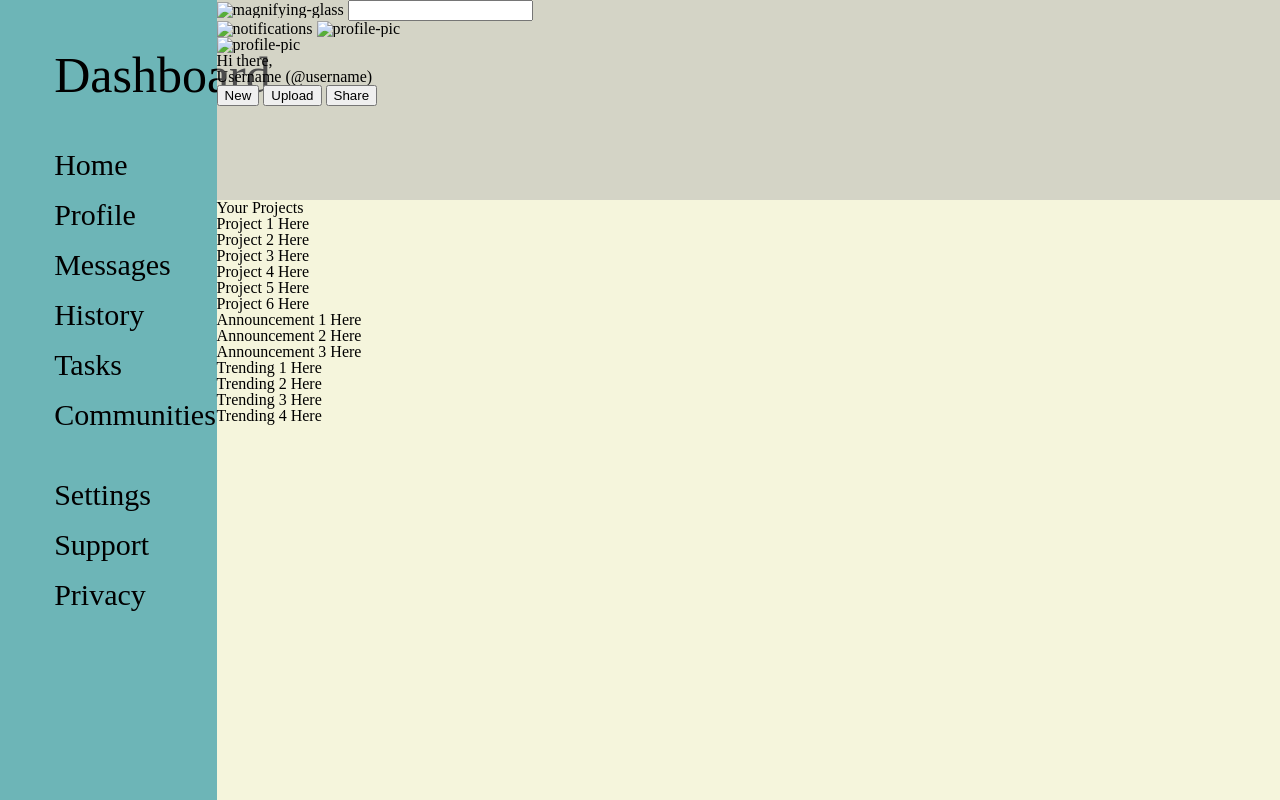
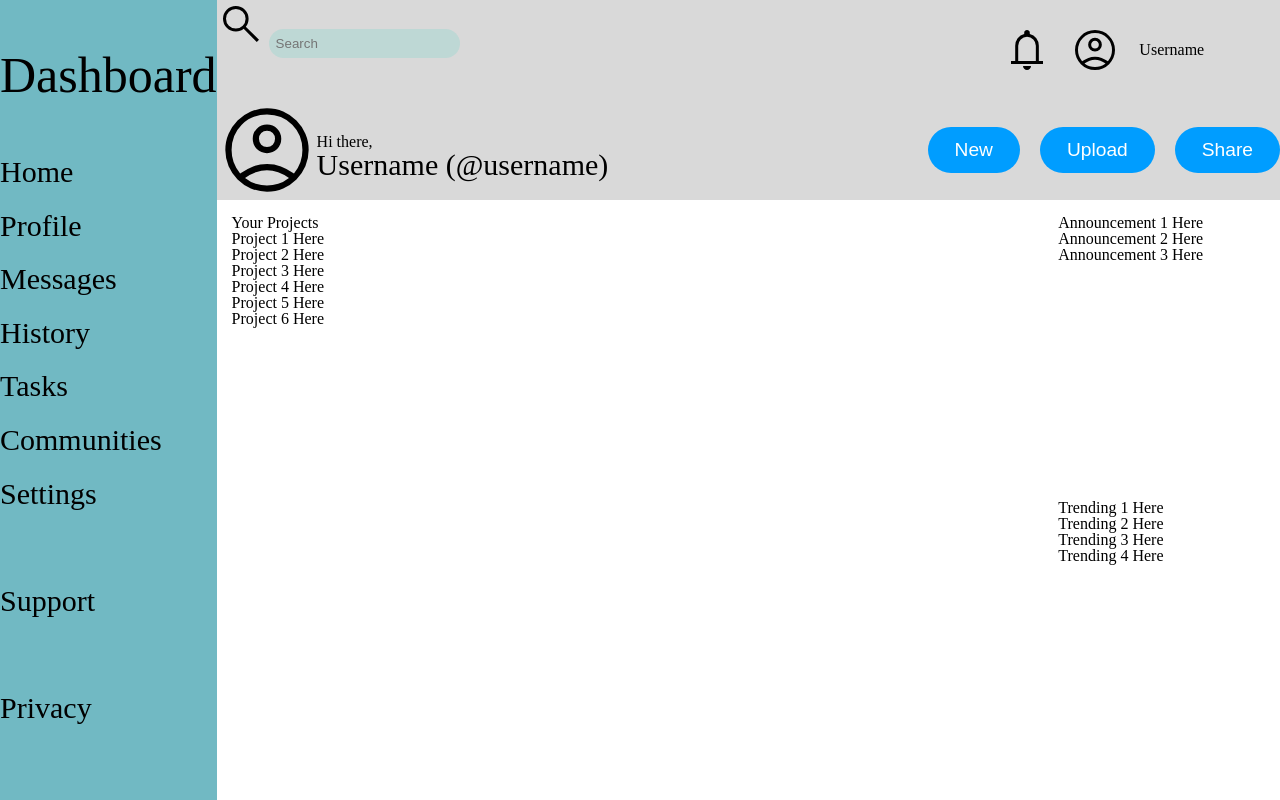
Before and after one commit to Eli8375/admin-dashboard, a plain HTML site: page index.html in a window 1280 px wide. Drawn offline with Linux system fonts and the light colour scheme.

Commit message:
added some icons, header layout is nearly completed

```diff
--- a/index.html
+++ b/index.html
@@ -26,21 +26,22 @@
             </ul>
         </div>
         <header>
-            <div class="top-header">
-                <div class="search-bar">
-                    <form action="#" id="my-form">
-                        <img src="#" alt="magnifying-glass">
-                        <label for="search-bar"></label>
-                        <input type="search" name="search-bar" id="search-bar">
-                    </form>
-                </div>
-                <img src="#" class="alert-button" alt="notifications">
-                <img src="#" class="profile" alt="profile-pic">
+            <div class="search">
+                <form action="#" id="my-form">
+                    <img src="/img/search-icon.svg" alt="magnifying-glass" id="magnifying-glass">
+                    <label for="search-bar"></label>
+                    <input type="search" name="search-bar" id="search-bar" placeholder="Search">
+                </form>
+            </div>
+            <div class="profile-access">
+                <img src="/img/notifications.svg" class="notifications-button" alt="notifications">
+                <img src="/img/account.svg" class="profile-picture" id="profile-picture-right" alt="profile-pic">
+                <div class="username" id="right-username">Username</div>
             </div>
             <div class="welcome-area">
-                <img src="#" class="profile-picture" alt="profile-pic">
-                <div class="hello">Hi there,</div>
-                <div class="user-name">Username (@username)</div>
+                <img src="/img/account.svg" class="profile-picture" id="profile-picture-left" alt="profile-pic">
+                <p class="hello">Hi there,</p>
+                <p class="username" id="left-username">Username (@username)</p>
             </div>
             <div class="action-buttons">
                 <button class="header-button">New</button>
@@ -49,8 +50,8 @@
             </div>
         </header>
         <main>
-            <h2>Your Projects</h2>
             <div class="project-area">
+                <h2>Your Projects</h2>
                 <ul>
                     <li id="project-1">Project 1 Here</li>
                     <li id="project-2">Project 2 Here</li>
--- a/styles.css
+++ b/styles.css
@@ -51,53 +51,139 @@ table {
 
 
 .website-page {
-    background-color: beige;
+    background-color: white;
     height: 100vh;
     width: 100vw;
     display: grid;
     grid-template-columns: 1fr 5fr;
-    grid-template-rows: 1fr 3fr;
+    grid-template-rows: 1fr 4fr;
     grid-template-areas:
     "side-bar header"
     "side-bar main";
 }
+button {
+    border-radius: 25px;
+    border-color: rgba(255, 255, 255, 0);
+    background-color: rgb(0, 157, 255);
+    color: white;
+    padding: 10px 25px 10px 25px;
+    font-size: larger;
+}
+
+
+
+
+
 
 .side-bar {
     grid-area: side-bar;
     background-color: rgba(42, 151, 165, 0.666);
-    display: flex;
-    flex-direction: column;
-    padding-left: 25%;
+    display: grid;
+    grid-template-columns: 1fr;
+    grid-template-rows: 1fr 3fr 3fr;
+    justify-content: center;
     padding-top: 50px;
 
 }
-
 h1 {
     font-size: 50px;
 
 }
+.nav-bar-1 {
+    display: grid;
+    font-size: 30px;
+}
+.nav-bar-2 {
+    display: grid;
+    font-size: 30px;
+}
 
-.nav-bar-1 {
+
+
+
+
+
+header {
+    grid-area: header;
+    display: grid;
+    grid-template-columns: 3fr 1fr;
+    grid-template-rows: 1fr 1fr;
+    grid-template-areas:
+    "search profile-access"
+    "welcome-area action-buttons";
+    background-color: rgba(171, 171, 171, 0.452);
+}
+.search {
+    grid-area: search;
     display: flex;
-    flex-direction: column;
-    margin-top: 50px;
+}
+#search-bar {
+    background-color: rgba(0, 202, 179, 0.125);
+    padding: 5px;
+    border-radius: 20px;
+    border-color: rgba(255, 255, 255, 0);
+    outline: none;
+    flex-grow: 1;
+}
+.profile-access {
+    grid-area: profile-access;
+    display: flex;
+    justify-content: center;
+    align-items: center;
+    gap: 20px;
+}
+.welcome-area {
+    grid-area: welcome-area;
+    display: grid;
+    grid-template-columns: 1fr 7fr;
+    grid-template-rows: 1fr 1fr;
+    grid-template-areas:
+    "profile-pic hello"
+    "profile-pic username";
+}
+#profile-picture-left {
+    grid-area: profile-pic;
+    align-self: center;
+    justify-self: center;
+    width: 100px;
+}
+.hello {
+    grid-area: hello;
+    align-self: flex-end;
+}
+#left-username {
+    grid-area: username;
     font-size: 30px;
+}
+.action-buttons {
+    grid-area: action-buttons;
+    display: flex;
+    justify-content: center;
+    align-items: center;
     gap: 20px;
 }
 
-.nav-bar-2 {
-    display: flex;
-    flex-direction: column;
-    margin-top: 50px;
-    font-size: 30px;
-    gap: 20px;
-}
 
-header {
-    grid-area: header;
-    background-color: rgba(171, 171, 171, 0.452);
-}
+
+
+
 
 main {
     grid-area: main;
+    display: grid;
+    grid-template-columns: 4fr 1fr;
+    grid-template-rows: 1fr 1fr;
+    grid-template-areas:
+    "projects announcements"
+    "projects trending";
+    margin: 15px;
 }
+.project-area {
+    grid-area: projects;
+}
+.announcements {
+    grid-area: announcements;
+}
+.trending {
+    grid-area: trending;
+}
```
Also changed, not shown: img/account.svg (added), img/notifications.svg (added), img/search-icon.svg (added).
